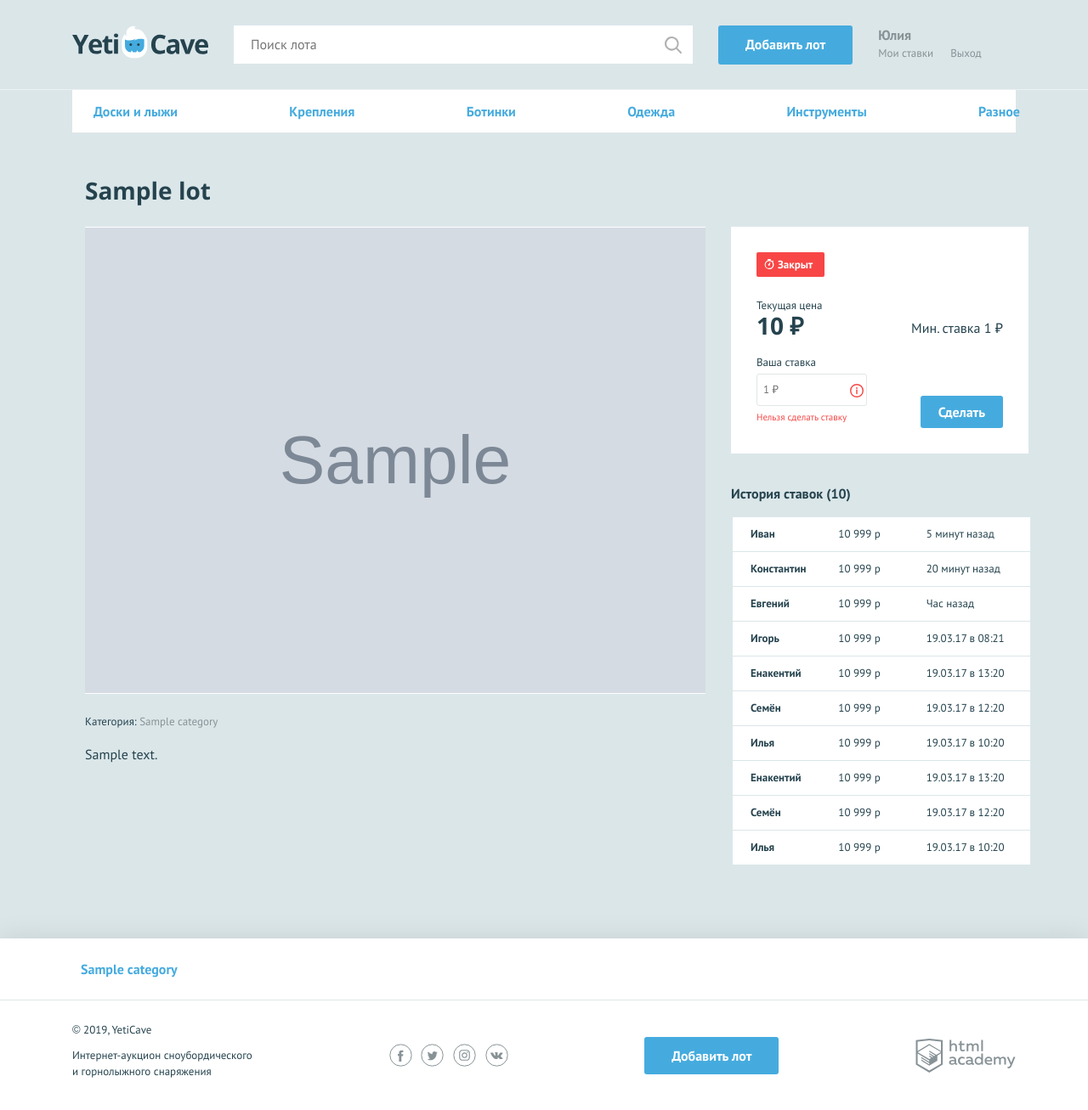
After one commit to YuliaQueen/1028971-yeticave-10, a PHP site: page /lot.php?lot_id=1 in a window 1280 px wide. The commit adds this page. Shown: the whole page at 85% size. Run offline with PHP 8.4, Linux system fonts and the light colour scheme; tables that the repository leaves empty hold one stand-in row (values such as "Sample post"); grey boxes marked "Sample" are stand-in pictures.

Commit message:
переделан

```diff
--- a/css/style.css
+++ b/css/style.css
@@ -674,6 +674,7 @@ main.container {
 
 .timer--finishing {
   background-color: #f84646;
+
 }
 
 .timer--win {
@@ -919,6 +920,7 @@ input:invalid .form__error{
 
 .lot-item {
   padding-top: 50px;
+
 }
 
 .lot-item h2 {
--- a/function.php
+++ b/function.php
@@ -1,21 +1,18 @@
 <?php
 
 //Шаблонизатор
-function include_template($name, array $data = []) {
-    $name = 'templates/' . $name;
-    $result = '';
-
-    if (!is_readable($name))  {
-
-        return $result;
-
+function include_template($name, $data = []) {
+    $name = __DIR__ . '/templates/' . $name;
+    if (!is_readable($name)) {
+        return false;
     }
-
     ob_start();
     extract($data);
     include($name);
     return ob_get_clean();
 }
+
+
 //Форматирует цену, добавляет пробел между разрядмаи
 function change_number($number) {
     $price_round = ceil($number);
@@ -27,24 +24,15 @@ function change_number($number) {
 }
 //Преобразует теги 'html special chars' - преобразует в мнемноики, strip_tags - удаляет теги
 function esc($str) {
-    $text = htmlspecialchars($str);
+    return htmlspecialchars($str);
     //$text = strip_tags($str);
-
-    return $text;
 }
 
 
-
-function time_to_end($ends_str)
-{
+function time_to_end($ends_str) {
     $date_then  = DateTime::createFromFormat('Y-m-d H:i:s', "$ends_str 23:59:59");
     $date_now   = new DateTime();
     $difference = $date_then->diff($date_now, false);
-
-
-
-
-
     if ($difference->y > 0) { // Если годов минимум 1
         return  $difference->format('%y') . ' г';
     } elseif ($difference->m > 0) { // Если месяцев минимум 1
@@ -64,9 +52,75 @@ function time_class($ends_str) {
         return 0;
     }
     $difference = $date_then->diff($date_now, false);
-
     if ($difference -> h <= 1 ) {
         return 1;
     } else return 2;
 
 };
+
+//проверяет наличие ставки для текущего лота
+function get_last_bid($id, $default) {
+    $result = query_scalar("select bid_amount from bids
+        where bid_lot = $id
+        order by bid_amount desc
+        limit 1");
+    if ($result === false) {
+        return $default;
+    } else {
+        return $result;
+    }
+};
+
+//Reference values
+function ref(&$value, $default=null) {
+    if (isset($value)) {
+        return $value;
+    } else {
+        return $default;
+    }
+}
+
+// Запросить все сроки из БД
+function query_all($sql) {
+    global $link;
+    $stmt = mysqli_query($link, $sql);
+    if ($stmt) {
+        $result = mysqli_fetch_all($stmt, MYSQLI_ASSOC);
+        mysqli_free_result($stmt);
+        return $result;
+    } else {
+        echo "<div><strong>MySQL Error :</strong> " . mysqli_error($link) . "</div>";
+        return false;
+    }
+}
+
+// Запросить 1 строку из БД
+function query_one($sql) {
+    global $link;
+    $stmt = mysqli_query($link, $sql);
+    if ($stmt) {
+        $result = mysqli_fetch_assoc($stmt);
+        mysqli_free_result($stmt);
+        return $result;
+    } else {
+        echo "<div><strong>MySQL Error :</strong> " . mysqli_error($link) . "</div>";
+        return false;
+    }
+}
+
+// Запроосить 1е значение первой строчки из БЗ
+function query_scalar($sql) {
+    global $link;
+    $stmt = mysqli_query($link, $sql);
+    if ($stmt) {
+        $result = mysqli_fetch_row($stmt);
+        mysqli_free_result($stmt);
+        if ($result === NULL) {
+            return false;
+        }
+        return $result[0];
+    } else {
+        echo "<div><strong>MySQL Error :</strong> " . mysqli_error($link) . "</div>";
+        return false;
+    }
+}
--- a/init.php
+++ b/init.php
@@ -1,11 +1,25 @@
 <?php
+error_reporting(E_ALL);
+ini_set('display_errors', 'on');
+header('Content-Type: text/html; charset=UTF-8');
+require ('function.php');
+require('data.php');
+
+$db_host = ref($_SERVER['DATABASE_HOST'], 'localhost');
+$db_user = ref($_SERVER['DATABASE_USER'], 'root');
+$db_pass = ref($_SERVER['DATABASE_PASS'], '');
+$db_name = ref($_SERVER['DATABASE_DB'],   'yeti_cave');
+
 //подключаем базу данных
-$link = mysqli_connect('localhost', 'root', '', 'yeti_cave');
+$link = mysqli_connect($db_host, $db_user, $db_pass, $db_name);
+if (!$link) {
+    $error = iconv("Windows-1251", "UTF-8", mysqli_connect_error());
+    exit(include_template('error.php', ['error' => $error]));
+}
 
 //устанавливаем кодировку
 mysqli_set_charset($link, 'utf8');
 
 $category = [];
 $content = '';
-$items_structure = [];
 $error = '';
--- /dev/null
+++ b/lot.php
@@ -0,0 +1,38 @@
+<?php
+require ('init.php');
+
+// Категории
+$category = query_all('SELECT * FROM categories');
+
+// Текуший лот
+$lot_id = (int) ref($_GET['lot_id'], 0);
+
+$lot_info = query_one("
+SELECT
+    l.*,
+    c.category_name AS category
+FROM lots l
+JOIN categories AS c ON l.lot_category = c.category_id
+WHERE lot_id = $lot_id");
+
+
+if ($lot_info === NULL) {
+    include 'pages/404.html'; // По хорошему счёту это тоже Template для layout
+    die();
+}
+
+// шаблонизация
+$main_content = include_template('lot.php', [
+    'lot_info' => $lot_info,
+]);
+
+$layout_content = include_template('layout.php', [
+    'category' => $category,
+    'content' => $main_content,
+    'title' => $lot_info['lot_name'], // Тут поменяли заголовок
+    'is_auth' => $is_auth,
+    'user_name' => $user_name,
+
+]);
+
+print($layout_content);
--- /dev/null
+++ b/templates/lot.php
@@ -0,0 +1,135 @@
+<nav class="nav">
+    <ul class="nav__list container">
+        <li class="nav__item">
+            <a href="all-lots.html">Доски и лыжи</a>
+        </li>
+        <li class="nav__item">
+            <a href="all-lots.html">Крепления</a>
+        </li>
+        <li class="nav__item">
+            <a href="all-lots.html">Ботинки</a>
+        </li>
+        <li class="nav__item">
+            <a href="all-lots.html">Одежда</a>
+        </li>
+        <li class="nav__item">
+            <a href="all-lots.html">Инструменты</a>
+        </li>
+        <li class="nav__item">
+            <a href="all-lots.html">Разное</a>
+        </li>
+    </ul>
+</nav>
+
+<section class="lot-item container">
+
+    <h2><?=$lot_info['lot_name']; ?></h2>
+
+    <div class="lot-item__content">
+        <div class="lot-item__left">
+            <div class="lot-item__image">
+                <img src="<?=$lot_info['lot_picture'];?>" width="730" height="548" alt="Сноуборд">
+
+            </div>
+            <p class="lot-item__category">Категория: <span><?=$lot_info['category'];?></span></p>
+            <p class="lot-item__description"><?=$lot_info['lot_description'] ?></p>
+        </div>
+        <div class="lot-item__right">
+            <div class="lot-item__state">
+
+                <?php $finishing_status = time_class($lot_info['lot_end_date']); ?>
+                <?php if($finishing_status == 0): ?>
+                    <div class="lot-item__timer timer timer--finishing">
+                        <b>Закрыт</b>
+                    </div>
+                <?php elseif ($finishing_status == 1): ?>
+                    <div class="lot-item__timer timer timer--finishing">
+                        <?= time_to_end($lot_info['lot_end_date']); ?>
+                    </div>
+                <?php else: ?>
+                    <div class="lot-item__timer timer">
+                        <?= time_to_end($lot_info['lot_end_date']); ?>
+                    </div>
+                <?php endif; ?>
+
+                <div class="lot-item__cost-state">
+                    <div class="lot-item__rate">
+                        <span class="lot-item__amount">Текущая цена</span>
+                        <span class="lot-item__cost"><?= change_number(get_last_bid($lot_info['lot_id'], $lot_info['lot_start_price'])).' &#8381;';?></span>
+                    </div>
+                    <div class="lot-item__min-cost">
+                        Мин. ставка <span><?=change_number($lot_info['lot_bet_step']).' &#8381;' ?></span>
+                    </div>
+                </div>
+                <form class="lot-item__form" action="https://echo.htmlacademy.ru" method="post" autocomplete="off">
+                    <p class="lot-item__form-item form__item form__item--invalid">
+                        <label for="cost">Ваша ставка</label>
+                        <input id="cost" type="text" name="cost" placeholder="<?=change_number($lot_info['lot_bet_step']).' &#8381;' ?>">
+                        <?php if($finishing_status==0): ?>
+                            <span class="form__error">Нельзя сделать ставку</span>
+                        <?php else: ?>
+                            <span class="form__error">Введите ставку</span>
+                        <?php endif; ?>
+
+                    </p>
+                    <button type="submit" class="button">Сделать ставку</button>
+                </form>
+            </div>
+            <div class="history">
+                <h3>История ставок (<span>10</span>)</h3>
+                <table class="history__list">
+                    <tr class="history__item">
+                        <td class="history__name">Иван</td>
+                        <td class="history__price">10 999 р</td>
+                        <td class="history__time">5 минут назад</td>
+                    </tr>
+                    <tr class="history__item">
+                        <td class="history__name">Константин</td>
+                        <td class="history__price">10 999 р</td>
+                        <td class="history__time">20 минут назад</td>
+                    </tr>
+                    <tr class="history__item">
+                        <td class="history__name">Евгений</td>
+                        <td class="history__price">10 999 р</td>
+                        <td class="history__time">Час назад</td>
+                    </tr>
+                    <tr class="history__item">
+                        <td class="history__name">Игорь</td>
+                        <td class="history__price">10 999 р</td>
+                        <td class="history__time">19.03.17 в 08:21</td>
+                    </tr>
+                    <tr class="history__item">
+                        <td class="history__name">Енакентий</td>
+                        <td class="history__price">10 999 р</td>
+                        <td class="history__time">19.03.17 в 13:20</td>
+                    </tr>
+                    <tr class="history__item">
+                        <td class="history__name">Семён</td>
+                        <td class="history__price">10 999 р</td>
+                        <td class="history__time">19.03.17 в 12:20</td>
+                    </tr>
+                    <tr class="history__item">
+                        <td class="history__name">Илья</td>
+                        <td class="history__price">10 999 р</td>
+                        <td class="history__time">19.03.17 в 10:20</td>
+                    </tr>
+                    <tr class="history__item">
+                        <td class="history__name">Енакентий</td>
+                        <td class="history__price">10 999 р</td>
+                        <td class="history__time">19.03.17 в 13:20</td>
+                    </tr>
+                    <tr class="history__item">
+                        <td class="history__name">Семён</td>
+                        <td class="history__price">10 999 р</td>
+                        <td class="history__time">19.03.17 в 12:20</td>
+                    </tr>
+                    <tr class="history__item">
+                        <td class="history__name">Илья</td>
+                        <td class="history__price">10 999 р</td>
+                        <td class="history__time">19.03.17 в 10:20</td>
+                    </tr>
+                </table>
+            </div>
+        </div>
+    </div>
+</section>
--- a/templates/main.php
+++ b/templates/main.php
@@ -23,7 +23,7 @@
                 </div>
                 <div class="lot__info">
                     <span class="lot__category"><?=esc($val['category'])?></span>
-                    <h3 class="lot__title"><a class="text-link" href="pages/lot.html"><?=$val['lot_name'] ?></a></h3>
+                    <h3 class="lot__title"><a class="text-link" href="/lot.php?lot_id=<?=$val['lot_id'] ?>"><?=$val['lot_name'] ?></a></h3>
                     <div class="lot__state">
                         <div class="lot__rate">
                             <span class="lot__amount">Стартовая цена</span>
```
Also changed, not shown: index.php (+12 -43 lines).
